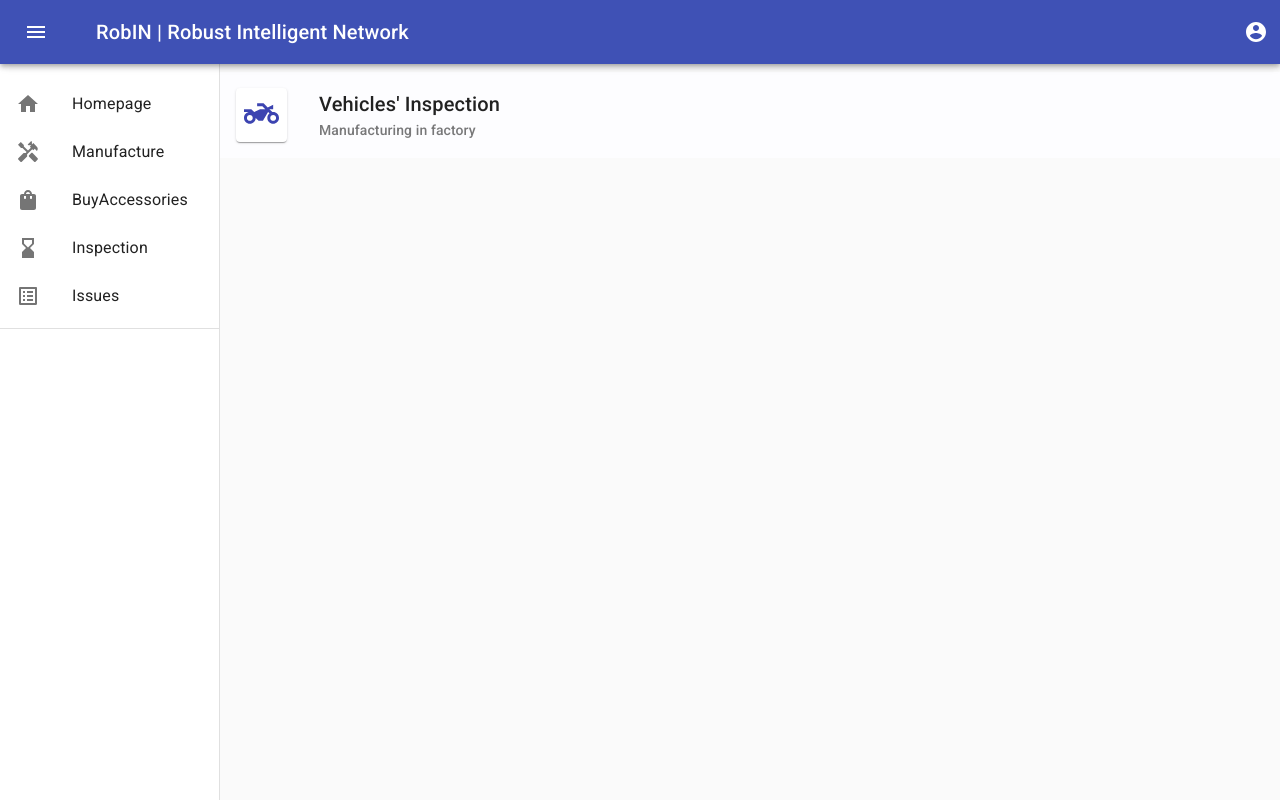
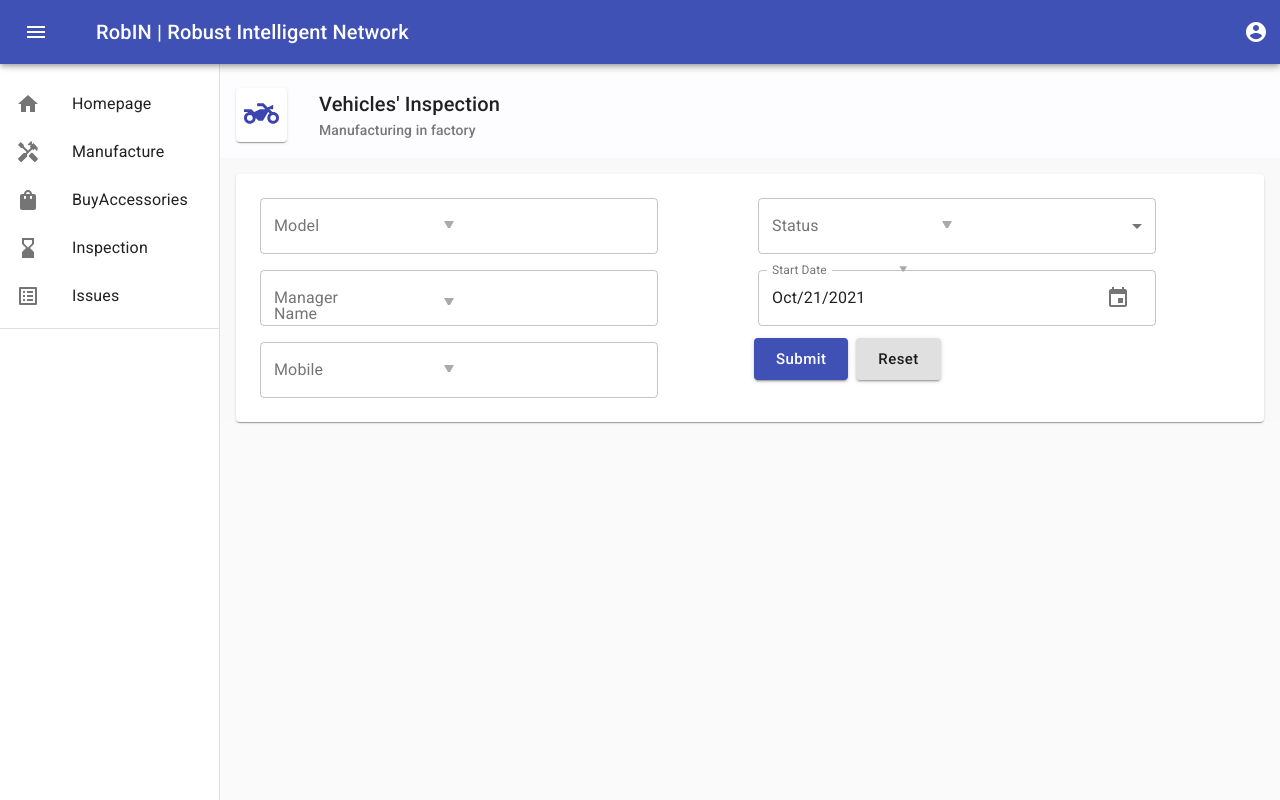
Before and after one commit to RoninS28/ROBIN_Website, a React (Create React App) app in the folder client/: page /inspection in a window 1280 px wide. Built offline with nearby package versions, Linux system fonts and the light colour scheme.

Commit message:
Updated inspection

```diff
--- a/client/public/index.html
+++ b/client/public/index.html
@@ -25,6 +25,10 @@
       Learn how to configure a non-root public URL by running `npm run build`.
     -->
     <link rel="stylesheet" href="https://fonts.googleapis.com/css?family=Roboto:300,400,500,700&display=swap"/>
+    <link
+      rel="stylesheet"
+     href="https://fonts.googleapis.com/icon?family=Material+Icons"
+    />
     <title>React App</title>
   </head>
   <body>
--- a/client/src/FactoryWorker/Pages/Inspection.js
+++ b/client/src/FactoryWorker/Pages/Inspection.js
@@ -1,11 +1,12 @@
 import React, { useState } from 'react'
 
 import PageHeader from "./PageHeader";
+import NewModel from "./NewModel";
 import TwoWheelerIcon from '@mui/icons-material/TwoWheeler';
-import {makeStyles} from '@material-ui/core';
+import {Paper, makeStyles, CssBaseline} from '@material-ui/core';
 
 
-const useStyle = makeStyles(theme => ({
+const useStyles = makeStyles(theme => ({
     pageContent: {
         margin: theme.spacing(2),
         padding: theme.spacing(2)
@@ -22,13 +23,21 @@ const useStyle = makeStyles(theme => ({
 
 export default function Inspection() {
 
+    const classes=useStyles();
+
     return (
-
+       <>
             <PageHeader
                 title="Vehicles' Inspection"
                 subTitle="Manufacturing in factory"
                 icon={<TwoWheelerIcon fontSize="large" />}
             />
 
+            <Paper className={classes.pageContent}>
+            <NewModel/>
+            </Paper>
+            <CssBaseline/>
+
+           </>
     )
 }
--- /dev/null
+++ b/client/src/FactoryWorker/Pages/NewModel.js
@@ -0,0 +1,88 @@
+import React, { useState } from 'react'
+import { Grid, makeStyles, TextField } from '@material-ui/core';
+import { useForm, Form } from './useForm';
+import Controls from './controls/Controls'
+import * as Servicedata from './Servicedata'
+
+
+const initialFValues = {
+    id: 0,
+    MdName: '',
+    MnName: '',
+    mobile: '',
+    status: '',
+    hireDate: new Date(),
+
+}
+
+export default function NewModel() {
+    const {
+        values,
+        setValues,
+        handleInputChange
+    } = useForm(initialFValues);
+
+
+    return(
+        <Form>
+           <Grid container>
+                <Grid item xs={6}>
+                <Controls.Input
+                        name="MdName"
+                        label="Model"
+                        value={values.MdName}
+                        onChange={handleInputChange}
+
+                    />
+
+                    <Controls.Input
+                        label="Manager Name"
+                        name="MnName"
+                        value={values.Mnname}
+                        onChange={handleInputChange}
+
+                    />
+
+                    <Controls.Input
+                        label="Mobile"
+                        name="mobile"
+                        value={values.mobile}
+                        onChange={handleInputChange}
+
+                    />
+
+                    </Grid>
+                    <Grid item xs={6}>
+                    <Controls.Select
+                        name="status"
+                        label="Status"
+                        value={values.status}
+                        onChange={handleInputChange}
+                        options={Servicedata.getDepartmentCollection()}
+
+                    />
+
+                    <Controls.DatePicker
+                        label="Start Date"
+                        name="hireDate"
+                        value={values.hireDate}
+                        onChange={handleInputChange}
+                    />
+
+                    <div>
+                        <Controls.Button
+                            type="submit"
+                            text="Submit" />
+                        <Controls.Button
+                            text="Reset"
+                            color="default"
+                             />
+                    </div>
+                    </Grid>
+                </Grid>
+
+
+         </Form>
+    )
+
+}
--- /dev/null
+++ b/client/src/FactoryWorker/Pages/Servicedata.js
@@ -0,0 +1,5 @@
+export const getDepartmentCollection = ()=>([
+    { id: '1', title: 'Completed' },
+    { id: '2', title: 'Not completed' },
+
+])
--- /dev/null
+++ b/client/src/FactoryWorker/Pages/controls/Button.js
@@ -0,0 +1,30 @@
+import React from 'react'
+import { Button as MuiButton, makeStyles } from "@material-ui/core";
+
+
+const useStyles = makeStyles(theme => ({
+    root: {
+        margin: theme.spacing(0.5)
+    },
+    label: {
+        textTransform: 'none'
+    }
+}))
+
+export default function Button(props) {
+
+    const { text, size, color, variant, onClick, ...other } = props
+    const classes = useStyles();
+
+    return (
+        <MuiButton
+            variant={variant || "contained"}
+            size={size || "large"}
+            color={color || "primary"}
+            onClick={onClick}
+            {...other}
+            classes={{ root: classes.root, label: classes.label }}>
+            {text}
+        </MuiButton>
+    )
+}
--- /dev/null
+++ b/client/src/FactoryWorker/Pages/controls/Controls.js
@@ -0,0 +1,14 @@
+import Input from "./input";
+import DatePicker from "./DatePicker";
+import Select from "./Select";
+import Button from './Button'
+
+const Controls = {
+    Input,
+    DatePicker,
+    Select,
+    Button
+
+}
+
+export default Controls;
--- /dev/null
+++ b/client/src/FactoryWorker/Pages/controls/DatePicker.js
@@ -0,0 +1,28 @@
+import React from 'react'
+import { MuiPickersUtilsProvider, KeyboardDatePicker } from "@material-ui/pickers";
+import DateFnsUtils from "@date-io/date-fns";
+
+export default function DatePicker(props) {
+
+    const { name, label, value, onChange } = props
+
+
+    const convertToDefEventPara = (name, value) => ({
+        target: {
+            name, value
+        }
+    })
+
+    return (
+        <MuiPickersUtilsProvider utils={DateFnsUtils}>
+            <KeyboardDatePicker disableToolbar variant="inline" inputVariant="outlined"
+                label={label}
+                format="MMM/dd/yyyy"
+                name={name}
+                value={value}
+                onChange={date =>onChange(convertToDefEventPara(name,date))}
+
+            />
+        </MuiPickersUtilsProvider>
+    )
+}
--- /dev/null
+++ b/client/src/FactoryWorker/Pages/controls/Select.js
@@ -0,0 +1,27 @@
+import React from 'react'
+import { FormControl, InputLabel, Select as MuiSelect, MenuItem, FormHelperText } from '@material-ui/core';
+
+export default function Select(props) {
+
+    const { name, label, value, onChange, options } = props;
+
+    return (
+        <FormControl variant="outlined"
+      >
+            <InputLabel>{label}</InputLabel>
+            <MuiSelect
+                label={label}
+                name={name}
+                value={value}
+                onChange={onChange}>
+
+                {
+                    options.map(
+                        item => (<MenuItem key={item.id} value={item.id}>{item.title}</MenuItem>)
+                    )
+                }
+            </MuiSelect>
+
+        </FormControl>
+    )
+}
--- /dev/null
+++ b/client/src/FactoryWorker/Pages/controls/input.js
@@ -0,0 +1,17 @@
+import React from 'react'
+import { TextField } from '@material-ui/core';
+
+export default function Input(props) {
+
+    const { name, label, value, onChange } = props;
+    return (
+        <TextField
+            variant="outlined"
+            label={label}
+            name={name}
+            value={value}
+            onChange={onChange}
+
+        />
+    )
+}
--- /dev/null
+++ b/client/src/FactoryWorker/Pages/useForm.js
@@ -0,0 +1,54 @@
+import React, { useState } from 'react'
+import { makeStyles } from "@material-ui/core";
+
+export function useForm(initialFValues, validateOnChange = false, validate) {
+
+
+    const [values, setValues] = useState(initialFValues);
+    const [errors, setErrors] = useState({});
+
+    const handleInputChange = e => {
+        const { name, value } = e.target
+        setValues({
+            ...values,
+            [name]: value
+        })
+        if (validateOnChange)
+            validate({ [name]: value })
+    }
+
+    const resetForm = () => {
+        setValues(initialFValues);
+        setErrors({})
+    }
+
+
+    return {
+        values,
+        setValues,
+        handleInputChange
+
+
+    }
+}
+
+
+const useStyles = makeStyles(theme => ({
+    root: {
+        '& .MuiFormControl-root': {
+            width: '80%',
+            margin: theme.spacing(1)
+        }
+    }
+}))
+
+export function Form(props) {
+
+    const classes = useStyles();
+    const { children, ...other } = props;
+    return (
+        <form className={classes.root} autoComplete="off" {...other}>
+            {props.children}
+        </form>
+    )
+}
```
Also changed, not shown: client/package.json (+9 -6 lines), 1 other file (tests, documents, lock files or other folders).
